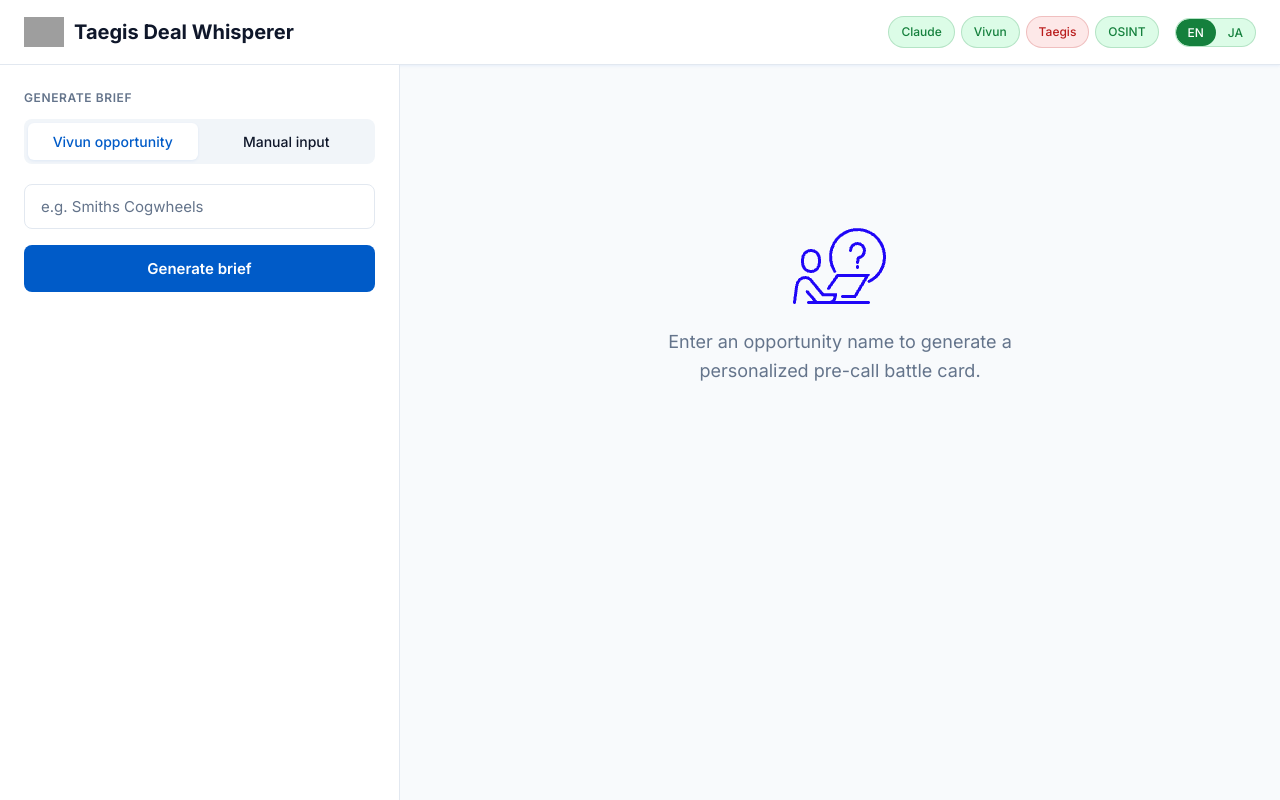
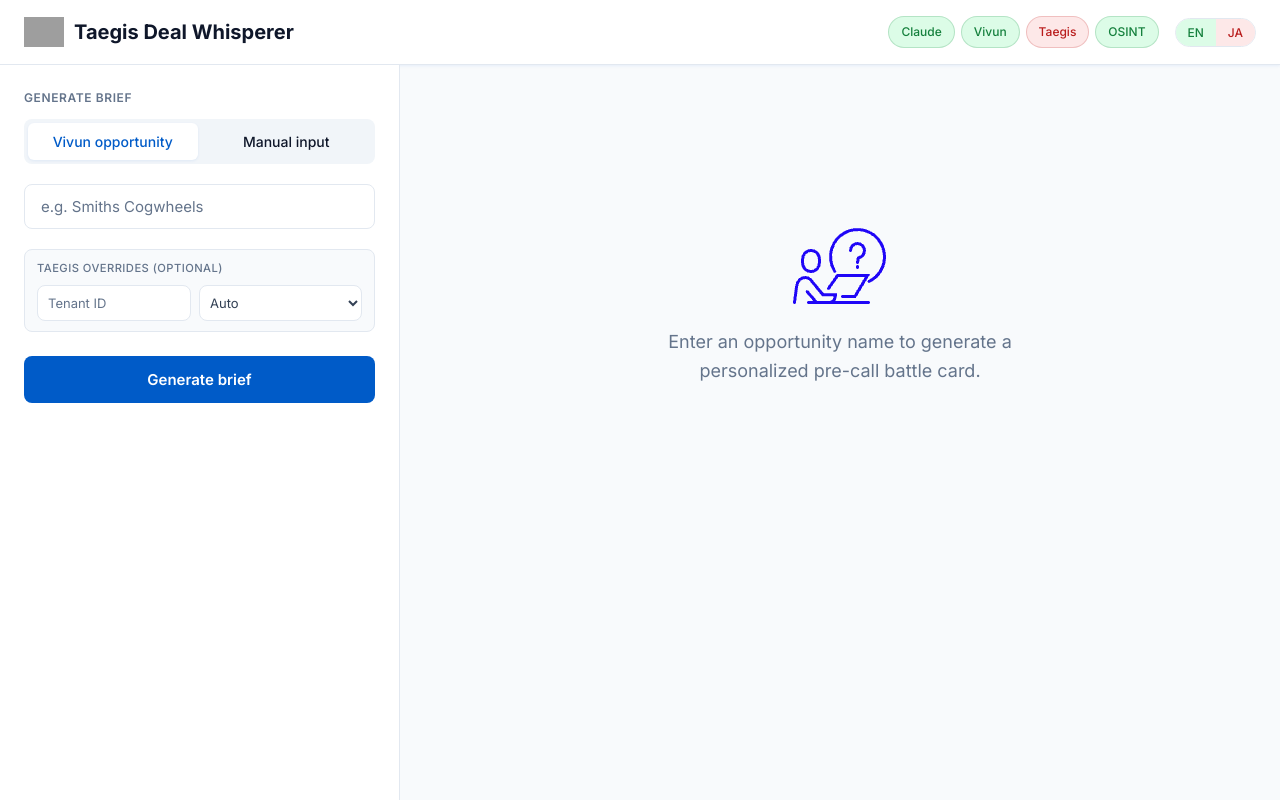
Before and after one commit to StefanScanteie/dealwhisperer, a Flask app: page / in a window 1280 px wide. Run offline with Flask 3, Linux system fonts and the light colour scheme; some libraries are stand-ins or nearby versions; grey boxes are pictures that could not be loaded.

Commit message:
Add Taegis region routing, SE overrides, and UI polish
- taegis_agent: region-to-URL mapping for all 5 Taegis environments
  (US1/Charlie, US2/Delta, US3/Foxtrot, EU1/Echo, EU2/Golf)
- app: SE can override tenant ID and region from the UI; both Vivun
  and Manual Input tabs support overrides with fallback warnings
- vivun_agent: normalize taegis_region field from opportunity data
- sample data: add taegis_region US1 for demo opportunity
- UI: Taegis overrides section (tenant ID + region selector) on both
  tabs; red/green pill styling for API status and language selector

Made-with: Cursor

```diff
--- a/agents/vivun_agent.py
+++ b/agents/vivun_agent.py
@@ -37,6 +37,7 @@ def _normalize(raw: Dict[str, Any], notes: List[Dict[str, Any]]) -> Dict[str, An
         "competitor": raw.get("primary_competitor") or raw.get("competitor") or "",
         "products_scoped": raw.get("products_scoped") or raw.get("products") or ["Taegis XDR"],
         "taegis_tenant_id": raw.get("taegis_tenant_id") or raw.get("customer_tenant_id"),
+        "taegis_region": raw.get("taegis_region") or raw.get("region"),
         "account_executive": raw.get("account_executive") or raw.get("ae_name") or "",
         "se_notes": notes,
         "technical_win_criteria": raw.get("technical_win_criteria") or raw.get("tech_win_criteria") or "",
--- a/app.py
+++ b/app.py
@@ -88,20 +88,34 @@ def generate():
     if opp is None:
         return jsonify(error="Opportunity not found (No Access: Vivun)"), 404
 
+    # SE overrides from the UI (take precedence over Vivun data)
+    override_tenant = (body.get("taegis_tenant_id") or "").strip()
+    override_region = (body.get("taegis_region") or "").strip()
+    if override_tenant:
+        opp["taegis_tenant_id"] = override_tenant
+        log.info("SE override: taegis_tenant_id = %s", override_tenant)
+    if override_region:
+        opp["taegis_region"] = override_region
+        log.info("SE override: taegis_region = %s", override_region)
+
     is_customer = is_existing_customer(opp)
     log.info("Mode: %s | Stage: %s | Competitor: %s",
              "CUSTOMER" if is_customer else "PROSPECT",
              opp.get("stage", ""), opp.get("competitor", ""))
 
     # 2 — Taegis
+    region = opp.get("taegis_region")
+    if is_customer and not region:
+        log.warning("Customer tenant %s has no taegis_region — using default. "
+                    "Set region in opportunity data for accuracy.", opp.get("taegis_tenant_id"))
     if is_customer:
         tenant_id = opp.get("taegis_tenant_id") or "unknown"
-        taegis_data = get_customer_telemetry(tenant_id)
+        taegis_data = get_customer_telemetry(tenant_id, region=region)
         if taegis_data is None:
             log.info("Customer telemetry unavailable — falling back to industry intel.")
-            taegis_data = get_industry_intel(opp.get("industry") or "Healthcare")
+            taegis_data = get_industry_intel(opp.get("industry") or "Healthcare", region=region)
     else:
-        taegis_data = get_industry_intel(opp.get("industry") or "Healthcare")
+        taegis_data = get_industry_intel(opp.get("industry") or "Healthcare", region=region)
 
     # 3 — OSINT (prospect only)
     company_name = opp.get("company_name") or opp.get("name") or opp_name
@@ -143,7 +157,8 @@ def quick_brief():
         "close_date": "",
         "competitor": (body.get("competitor") or "").strip(),
         "products_scoped": ["Taegis XDR", "Taegis MDR"],
-        "taegis_tenant_id": None,
+        "taegis_tenant_id": (body.get("taegis_tenant_id") or "").strip() or None,
+        "taegis_region": (body.get("taegis_region") or "").strip() or None,
         "account_executive": "",
         "se_notes": [{
             "date": "",
@@ -153,9 +168,19 @@ def quick_brief():
         "technical_win_criteria": (body.get("pain") or "").strip(),
     }
 
+    is_customer = is_existing_customer(opp)
+    region = opp.get("taegis_region")
+    taegis_data = None
+    if is_customer:
+        log.info("Manual input with tenant %s (region %s) — fetching telemetry.",
+                 opp["taegis_tenant_id"], region or "default")
+        taegis_data = get_customer_telemetry(opp["taegis_tenant_id"], region=region)
+        if taegis_data is None:
+            taegis_data = get_industry_intel(opp.get("industry") or "General", region=region)
+
     language = _parse_language(body)
-    brief = generate_brief(opp, None, None, is_customer=False, language=language)
-    brief["no_access_sources"] = _no_access_list(None, None, brief, is_customer=False)
+    brief = generate_brief(opp, taegis_data, None, is_customer=is_customer, language=language)
+    brief["no_access_sources"] = _no_access_list(taegis_data, None, brief, is_customer=is_customer)
     return jsonify(brief)
 
 
--- a/data/sample_opportunities.json
+++ b/data/sample_opportunities.json
@@ -10,6 +10,7 @@
     "competitor": "CrowdStrike",
     "products_scoped": ["Taegis XDR", "Taegis MDR"],
     "taegis_tenant_id": 96072,
+    "taegis_region": "US1",
     "account_executive": "Sarah Chen",
     "technical_win_criteria": "Unified XDR visibility across 6 heterogeneous EDR tools in 4 countries; sub-30min MTTR; cloud coverage for Azure workloads; OT/IT convergence at manufacturing plants; demonstrate attribution capability the previous SIEM lacked.",
 
--- a/templates/index.html
+++ b/templates/index.html
@@ -97,26 +97,24 @@
     .header-right { display: flex; align-items: center; gap: 16px; }
     .lang-selector {
       display: flex;
-      background: #dcfce7;
       border-radius: 20px;
-      border: 1px solid rgba(21, 128, 61, 0.2);
       overflow: hidden;
+      border: 1px solid var(--gray-200);
     }
     .lang-selector button {
       padding: 6px 12px;
       border: none;
-      border-radius: 20px;
       font-size: 0.75rem;
       font-weight: 500;
-      background: transparent;
-      color: #15803d;
+      background: #fde8e8;
+      color: #b91c1c;
       cursor: pointer;
       font-family: inherit;
     }
     .lang-selector button:hover { opacity: 0.8; }
     .lang-selector button.active {
-      background: #15803d;
-      color: #fff;
+      background: #dcfce7;
+      color: #15803d;
     }
     .main {
       display: flex;
@@ -185,6 +183,44 @@
       box-shadow: 0 0 0 3px var(--sophos-blue-light);
     }
     textarea { min-height: 88px; resize: vertical; }
+    .taegis-override {
+      margin: 4px 0 8px;
+      padding: 10px 12px;
+      background: var(--gray-50);
+      border: 1px solid var(--gray-200);
+      border-radius: var(--radius);
+    }
+    .override-label {
+      display: block;
+      font-size: 0.7rem;
+      font-weight: 500;
+      color: var(--gray-500);
+      margin-bottom: 8px;
+      text-transform: uppercase;
+      letter-spacing: 0.04em;
+    }
+    .override-row {
+      display: flex;
+      gap: 8px;
+    }
+    .override-input {
+      flex: 1;
+      min-width: 0;
+      padding: 8px 10px !important;
+      font-size: 0.8125rem !important;
+      min-height: auto !important;
+    }
+    .override-select {
+      flex: 0 0 auto;
+      padding: 8px 6px;
+      border: 1px solid var(--gray-200);
+      border-radius: var(--radius);
+      font-size: 0.8125rem;
+      font-family: inherit;
+      background: var(--white);
+      color: var(--gray-700);
+      cursor: pointer;
+    }
     .btn-generate {
       background: var(--sophos-blue);
       color: var(--white);
@@ -554,6 +590,20 @@
       </div>
       <div id="panelVivun" class="panel active">
         <input type="text" id="oppName" data-i18n-placeholder="placeholder_opp" placeholder="e.g. Smiths Cogwheels" />
+        <div class="taegis-override">
+          <span class="override-label" data-i18n="taegis_override_label">Taegis overrides (optional)</span>
+          <div class="override-row">
+            <input type="text" id="overrideTenantId" data-i18n-placeholder="placeholder_tenant_id" placeholder="Tenant ID" class="override-input" />
+            <select id="overrideRegion" class="override-select">
+              <option value="" data-i18n="region_auto">Auto</option>
+              <option value="US1">US1 - Charlie (CTPX)</option>
+              <option value="US2">US2 - Delta</option>
+              <option value="US3">US3 - Foxtrot</option>
+              <option value="EU1">EU1 - Echo</option>
+              <option value="EU2">EU2 - Golf</option>
+            </select>
+          </div>
+        </div>
         <button type="button" class="btn-generate" id="btnGenerate" data-i18n="btn_generate">Generate brief</button>
       </div>
       <div id="panelManual" class="panel">
@@ -563,6 +613,20 @@
         <input type="text" id="manualCompetitor" data-i18n-placeholder="placeholder_competitor" placeholder="Competitor" />
         <input type="text" id="manualPain" data-i18n-placeholder="placeholder_pain" placeholder="Pain / win criteria" />
         <textarea id="manualNotes" data-i18n-placeholder="placeholder_notes" placeholder="Notes"></textarea>
+        <div class="taegis-override">
+          <span class="override-label" data-i18n="taegis_override_label">Taegis overrides (optional)</span>
+          <div class="override-row">
+            <input type="text" id="manualOverrideTenantId" data-i18n-placeholder="placeholder_tenant_id" placeholder="Tenant ID" class="override-input" />
+            <select id="manualOverrideRegion" class="override-select">
+              <option value="" data-i18n="region_auto">Auto</option>
+              <option value="US1">US1 - Charlie (CTPX)</option>
+              <option value="US2">US2 - Delta</option>
+              <option value="US3">US3 - Foxtrot</option>
+              <option value="EU1">EU1 - Echo</option>
+              <option value="EU2">EU2 - Golf</option>
+            </select>
+          </div>
+        </div>
         <button type="button" class="btn-generate" id="btnManualGenerate" data-i18n="btn_generate">Generate brief</button>
       </div>
       <div class="status-bar" id="statusBar"></div>
@@ -718,7 +782,10 @@
         mitigation_label: 'Mitigation:',
         expansion_surface: 'Surface:',
         expansion_risk: 'Risk:',
-        expansion_product: 'Product:'
+        expansion_product: 'Product:',
+        taegis_override_label: 'Taegis overrides (optional)',
+        placeholder_tenant_id: 'Tenant ID',
+        region_auto: 'Auto'
       },
       ja: {
         left_label: 'ブリーフを生成',
@@ -767,7 +834,10 @@
         mitigation_label: '対策:',
         expansion_surface: '対象:',
         expansion_risk: 'リスク:',
-        expansion_product: '製品:'
+        expansion_product: '製品:',
+        taegis_override_label: 'Taegisオーバーライド（任意）',
+        placeholder_tenant_id: 'テナントID',
+        region_auto: '自動'
       }
     };
 
@@ -991,7 +1061,12 @@
       fetch('/generate', {
         method: 'POST',
         headers: { 'Content-Type': 'application/json' },
-        body: JSON.stringify({ opp_name: oppName, language: getCurrentLang() })
+        body: JSON.stringify({
+          opp_name: oppName,
+          language: getCurrentLang(),
+          taegis_tenant_id: document.getElementById('overrideTenantId').value.trim() || undefined,
+          taegis_region: document.getElementById('overrideRegion').value || undefined
+        })
       })
         .then(function(r) {
           if (!r.ok) return r.json().then(function(j) { throw new Error(j.error || r.statusText); });
@@ -1018,7 +1093,9 @@
           competitor: document.getElementById('manualCompetitor').value.trim(),
           pain: document.getElementById('manualPain').value.trim(),
           notes: document.getElementById('manualNotes').value.trim(),
-          language: getCurrentLang()
+          language: getCurrentLang(),
+          taegis_tenant_id: document.getElementById('manualOverrideTenantId').value.trim() || undefined,
+          taegis_region: document.getElementById('manualOverrideRegion').value || undefined
         })
       })
         .then(function(r) {
```
Also changed, not shown: agents/taegis_agent.py (+25 -7 lines).
